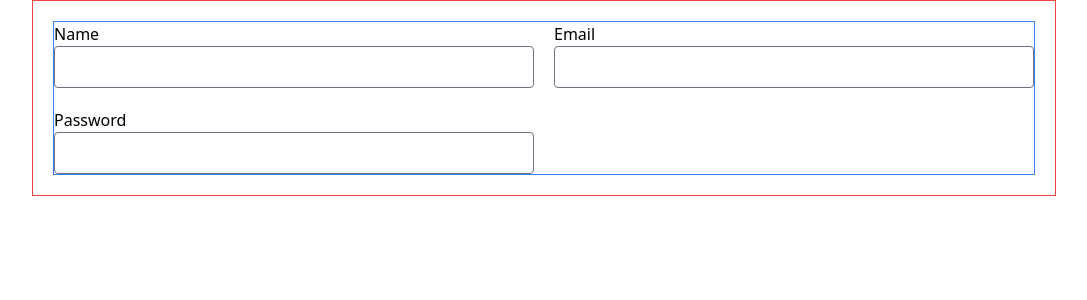
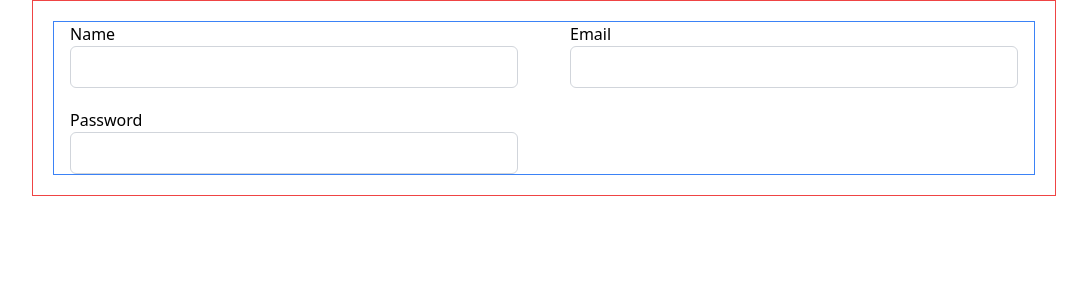
Before and after one commit to mahmud035/Level-2-Frontend-Track-All-Modules, a React (Vite) app in the folder 5. Forms in React/reusable-form/: page / in a window 1280 px wide. Shown: the top 300 px of the page, without its empty margins (96-1183 px from the left). Built offline with nearby package versions, Linux system fonts and the light colour scheme.

Commit message:
5-3 Conditional Single-Column Form Layout

```diff
--- a/5. Forms in React/reusable-form/src/components/NormalForm/NormalForm.tsx
+++ b/5. Forms in React/reusable-form/src/components/NormalForm/NormalForm.tsx
@@ -1,4 +1,5 @@
 import { useForm } from 'react-hook-form';
+import cn from '../../utils/cn';
 
 const NormalForm = () => {
   const {
@@ -11,44 +12,56 @@
     console.log(data);
   };
 
+  const double = true;
+
   return (
     <form
       onSubmit={handleSubmit(onSubmit)}
-      className="max-w-5xl p-5 mx-auto border border-red-500"
+      className={cn('w-full p-5 mx-auto border border-red-500', {
+        'max-w-5xl': double,
+        'max-w-md': !double,
+      })}
     >
-      <div className="grid grid-cols-2 gap-5 border border-blue-500 ">
-        <div className="w-full">
+      <div
+        className={cn(
+          'grid grid-cols-1 gap-5 border border-blue-500 justify-items-center',
+          {
+            'md:grid-cols-2': double,
+          }
+        )}
+      >
+        <div className="w-full max-w-md">
           <label htmlFor="name" className="block font-medium">
             Name
           </label>
           <input
             type="text"
             id="name"
-            className="w-full rounded"
+            className="w-full border border-gray-300 rounded-md focus:border-purple-500 focus:ring-1 focus:ring-purple-500"
             {...register('name')}
           />
         </div>
 
-        <div className="w-full">
+        <div className="w-full max-w-md">
           <label htmlFor="email" className="block font-medium">
             Email
           </label>
           <input
             type="text"
             id="name"
-            className="w-full rounded"
+            className="w-full border border-gray-300 rounded-md focus:border-purple-500 focus:ring-1 focus:ring-purple-500"
             {...register('email')}
           />
         </div>
 
-        <div className="w-full">
+        <div className="w-full max-w-md">
           <label htmlFor="password" className="block font-medium">
             Password
           </label>
           <input
             type="text"
             id="name"
-            className="w-full rounded"
+            className="w-full border border-gray-300 rounded-md focus:border-purple-500 focus:ring-1 focus:ring-purple-500"
             {...register('password')}
           />
         </div>
```
